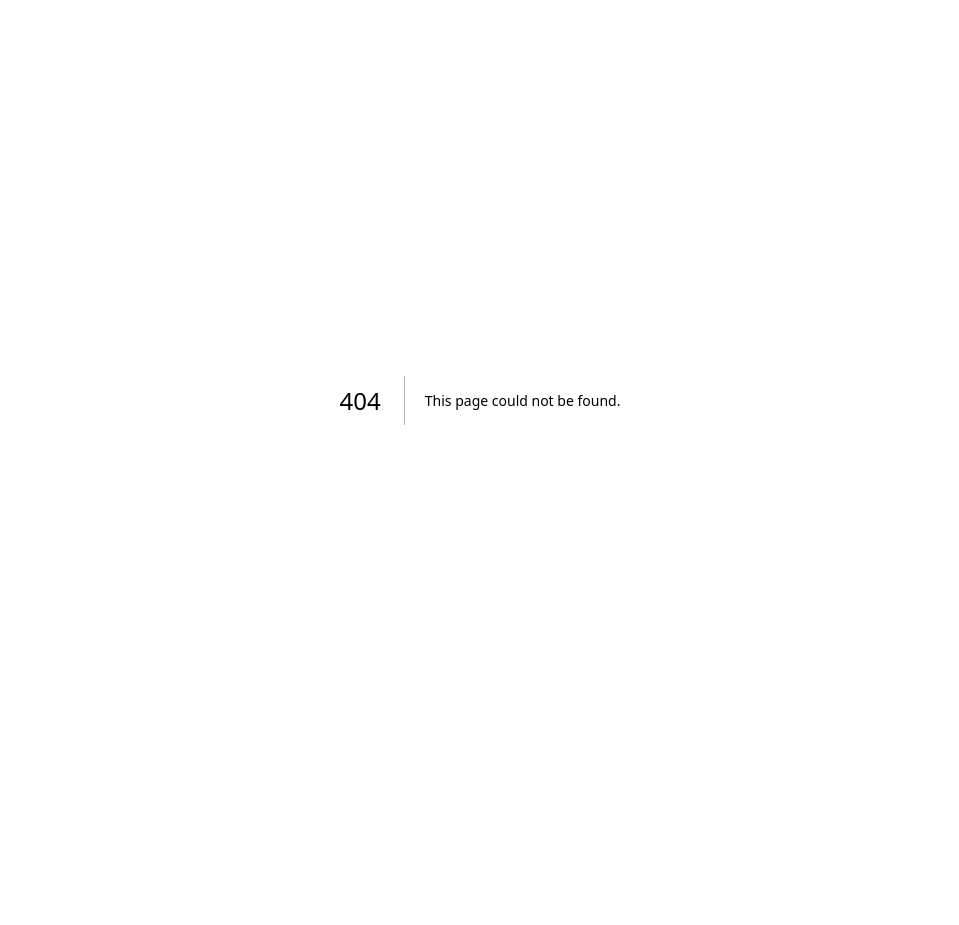
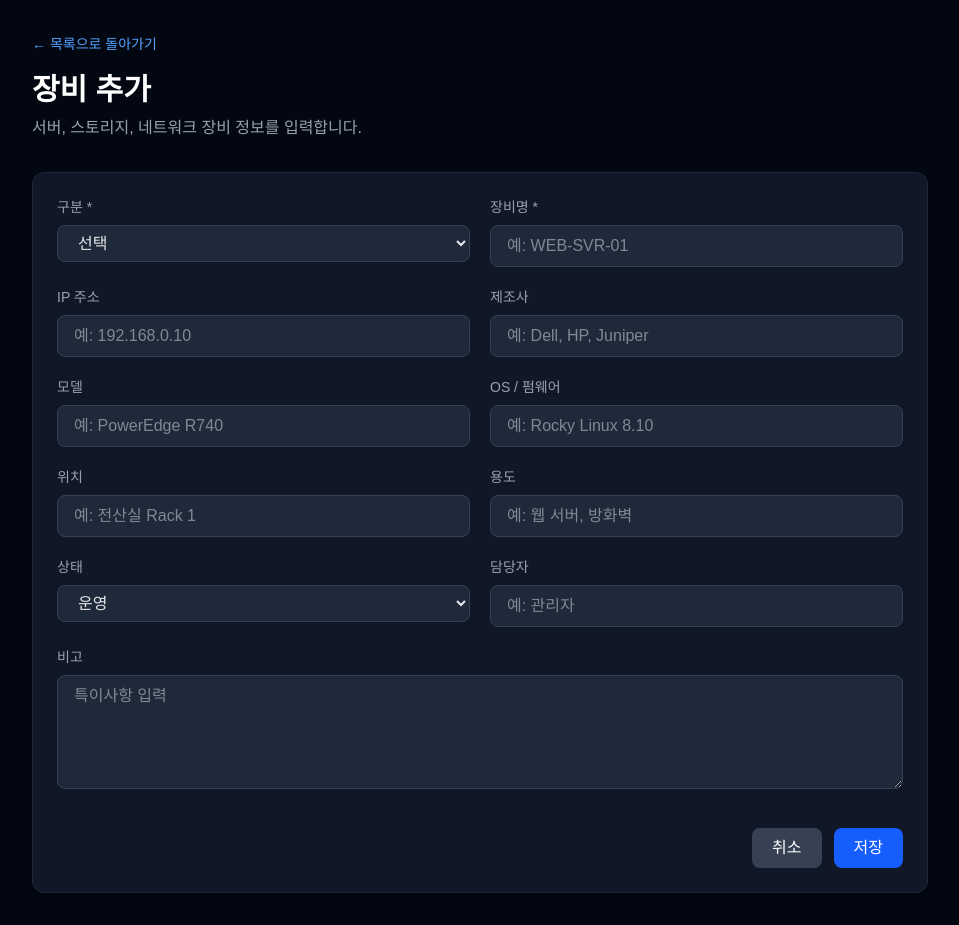
Before and after one commit to Han-Seong-hee/equipment-manager, a Next.js app: page /equipment/new in a window 1280 px wide. Before the commit this address had no page. Shown: the whole page, without its empty margins (160-1119 px from the left). Before the commit the page ends 800 px from the top, so only its background shows below. Built offline with nearby package versions, Linux system fonts and the light colour scheme; no server answers.

Commit message:
add equipment create page

```diff
--- /dev/null
+++ b/app/equipment/actions.ts
@@ -0,0 +1,42 @@
+"use server";
+
+import { supabase } from "@/lib/supabase";
+import { redirect } from "next/navigation";
+
+export async function addEquipment(formData: FormData) {
+  const category = String(formData.get("category") || "");
+  const name = String(formData.get("name") || "");
+  const ip_address = String(formData.get("ip_address") || "");
+  const vendor = String(formData.get("vendor") || "");
+  const model = String(formData.get("model") || "");
+  const os_version = String(formData.get("os_version") || "");
+  const location = String(formData.get("location") || "");
+  const purpose = String(formData.get("purpose") || "");
+  const status = String(formData.get("status") || "운영");
+  const manager = String(formData.get("manager") || "");
+  const note = String(formData.get("note") || "");
+
+  if (!category || !name) {
+    throw new Error("구분과 장비명은 필수입니다.");
+  }
+
+  const { error } = await supabase.from("equipment").insert({
+    category,
+    name,
+    ip_address,
+    vendor,
+    model,
+    os_version,
+    location,
+    purpose,
+    status,
+    manager,
+    note,
+  });
+
+  if (error) {
+    throw new Error(error.message);
+  }
+
+  redirect("/");
+}
--- /dev/null
+++ b/app/equipment/new/page.tsx
@@ -0,0 +1,156 @@
+import Link from "next/link";
+import { addEquipment } from "../actions";
+
+export default function NewEquipmentPage() {
+  return (
+    <main className="min-h-screen bg-gray-950 p-8 text-gray-200">
+      <div className="mx-auto max-w-4xl">
+        <div className="mb-8">
+          <Link href="/" className="text-sm text-blue-400 hover:text-blue-300">
+            ← 목록으로 돌아가기
+          </Link>
+
+          <h1 className="mt-4 text-3xl font-bold text-white">장비 추가</h1>
+          <p className="mt-2 text-gray-400">
+            서버, 스토리지, 네트워크 장비 정보를 입력합니다.
+          </p>
+        </div>
+
+        <form action={addEquipment} className="rounded-xl border border-gray-800 bg-gray-900 p-6 shadow-lg">
+          <div className="grid grid-cols-1 gap-5 md:grid-cols-2">
+            <div>
+              <label className="mb-2 block text-sm text-gray-400">구분 *</label>
+              <select
+                name="category"
+                required
+                className="w-full rounded-lg border border-gray-700 bg-gray-800 px-4 py-2 text-gray-200 focus:border-blue-500 focus:outline-none"
+              >
+                <option value="">선택</option>
+                <option value="서버">서버</option>
+                <option value="스토리지">스토리지</option>
+                <option value="네트워크">네트워크</option>
+                <option value="방화벽">방화벽</option>
+                <option value="L4">L4</option>
+                <option value="기타">기타</option>
+              </select>
+            </div>
+
+            <div>
+              <label className="mb-2 block text-sm text-gray-400">장비명 *</label>
+              <input
+                name="name"
+                required
+                placeholder="예: WEB-SVR-01"
+                className="w-full rounded-lg border border-gray-700 bg-gray-800 px-4 py-2 text-gray-200 focus:border-blue-500 focus:outline-none"
+              />
+            </div>
+
+            <div>
+              <label className="mb-2 block text-sm text-gray-400">IP 주소</label>
+              <input
+                name="ip_address"
+                placeholder="예: 192.168.0.10"
+                className="w-full rounded-lg border border-gray-700 bg-gray-800 px-4 py-2 text-gray-200 focus:border-blue-500 focus:outline-none"
+              />
+            </div>
+
+            <div>
+              <label className="mb-2 block text-sm text-gray-400">제조사</label>
+              <input
+                name="vendor"
+                placeholder="예: Dell, HP, Juniper"
+                className="w-full rounded-lg border border-gray-700 bg-gray-800 px-4 py-2 text-gray-200 focus:border-blue-500 focus:outline-none"
+              />
+            </div>
+
+            <div>
+              <label className="mb-2 block text-sm text-gray-400">모델</label>
+              <input
+                name="model"
+                placeholder="예: PowerEdge R740"
+                className="w-full rounded-lg border border-gray-700 bg-gray-800 px-4 py-2 text-gray-200 focus:border-blue-500 focus:outline-none"
+              />
+            </div>
+
+            <div>
+              <label className="mb-2 block text-sm text-gray-400">OS / 펌웨어</label>
+              <input
+                name="os_version"
+                placeholder="예: Rocky Linux 8.10"
+                className="w-full rounded-lg border border-gray-700 bg-gray-800 px-4 py-2 text-gray-200 focus:border-blue-500 focus:outline-none"
+              />
+            </div>
+
+            <div>
+              <label className="mb-2 block text-sm text-gray-400">위치</label>
+              <input
+                name="location"
+                placeholder="예: 전산실 Rack 1"
+                className="w-full rounded-lg border border-gray-700 bg-gray-800 px-4 py-2 text-gray-200 focus:border-blue-500 focus:outline-none"
+              />
+            </div>
+
+            <div>
+              <label className="mb-2 block text-sm text-gray-400">용도</label>
+              <input
+                name="purpose"
+                placeholder="예: 웹 서버, 방화벽"
+                className="w-full rounded-lg border border-gray-700 bg-gray-800 px-4 py-2 text-gray-200 focus:border-blue-500 focus:outline-none"
+              />
+            </div>
+
+            <div>
+              <label className="mb-2 block text-sm text-gray-400">상태</label>
+              <select
+                name="status"
+                defaultValue="운영"
+                className="w-full rounded-lg border border-gray-700 bg-gray-800 px-4 py-2 text-gray-200 focus:border-blue-500 focus:outline-none"
+              >
+                <option value="운영">운영</option>
+                <option value="점검">점검</option>
+                <option value="장애">장애</option>
+                <option value="예비">예비</option>
+                <option value="폐기">폐기</option>
+              </select>
+            </div>
+
+            <div>
+              <label className="mb-2 block text-sm text-gray-400">담당자</label>
+              <input
+                name="manager"
+                placeholder="예: 관리자"
+                className="w-full rounded-lg border border-gray-700 bg-gray-800 px-4 py-2 text-gray-200 focus:border-blue-500 focus:outline-none"
+              />
+            </div>
+
+            <div className="md:col-span-2">
+              <label className="mb-2 block text-sm text-gray-400">비고</label>
+              <textarea
+                name="note"
+                rows={4}
+                placeholder="특이사항 입력"
+                className="w-full rounded-lg border border-gray-700 bg-gray-800 px-4 py-2 text-gray-200 focus:border-blue-500 focus:outline-none"
+              />
+            </div>
+          </div>
+
+          <div className="mt-8 flex justify-end gap-3">
+            <Link
+              href="/"
+              className="rounded-lg bg-gray-700 px-5 py-2 text-white hover:bg-gray-600"
+            >
+              취소
+            </Link>
+
+            <button
+              type="submit"
+              className="rounded-lg bg-blue-600 px-5 py-2 text-white hover:bg-blue-700"
+            >
+              저장
+            </button>
+          </div>
+        </form>
+      </div>
+    </main>
+  );
+}
--- a/app/page.tsx
+++ b/app/page.tsx
@@ -1,3 +1,4 @@
+import Link from "next/link";
 import { supabase } from "@/lib/supabase";
 
 type Equipment = {
@@ -44,9 +45,12 @@ export default async function Home() {
           />
 
           <div className="flex gap-2">
-            <button className="bg-blue-600 hover:bg-blue-700 px-4 py-2 rounded-lg">
-              장비 추가
-            </button>
+            <Link
+            href="/equipment/new"
+            className="bg-blue-600 hover:bg-blue-700 px-4 py-2 rounded-lg"
+            >
+            장비 추가
+            </Link>
             <button className="bg-green-600 hover:bg-green-700 px-4 py-2 rounded-lg">
               엑셀 다운로드
             </button>
```
